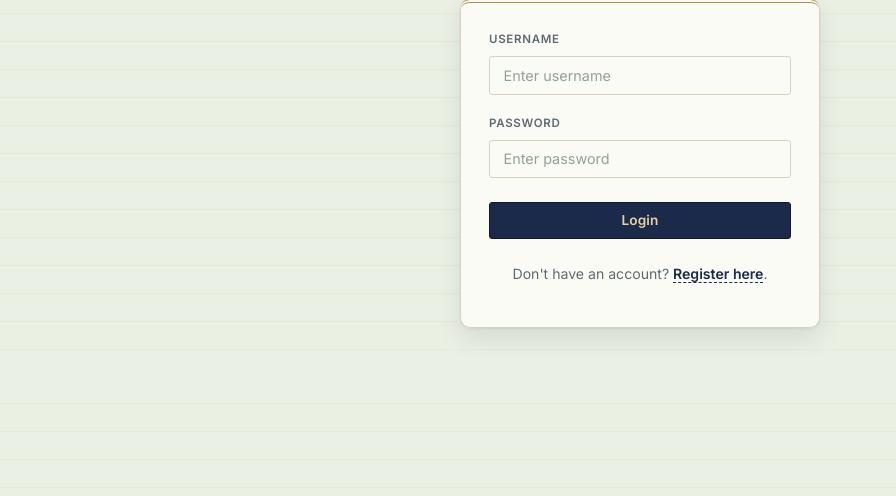
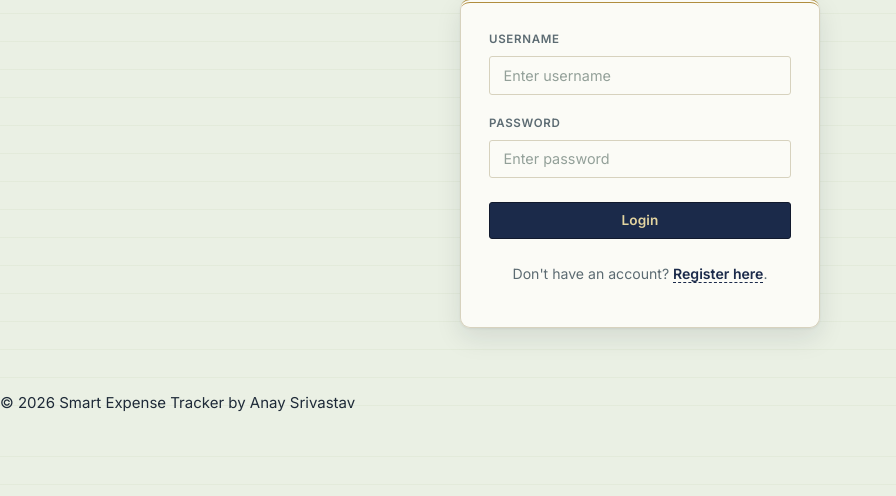
Before and after one commit to anay1403/Smart-Expense-Tracker, a Flask app: page /login in a window 1280 px wide. Shown: the part 182-678 px from the top of the page, without its empty margins (0-896 px from the left). Run offline with Flask 3, Linux system fonts and the light colour scheme.

Commit message:
Update login.html

```diff
--- a/templates/login.html
+++ b/templates/login.html
@@ -45,6 +45,9 @@
             </p>
         </section>
     </div>
+    <footer class="footer">
+        <p>&copy; 2026 Smart Expense Tracker by Anay Srivastav</p>
+    </footer>
 </body>
 
 </html>
```
